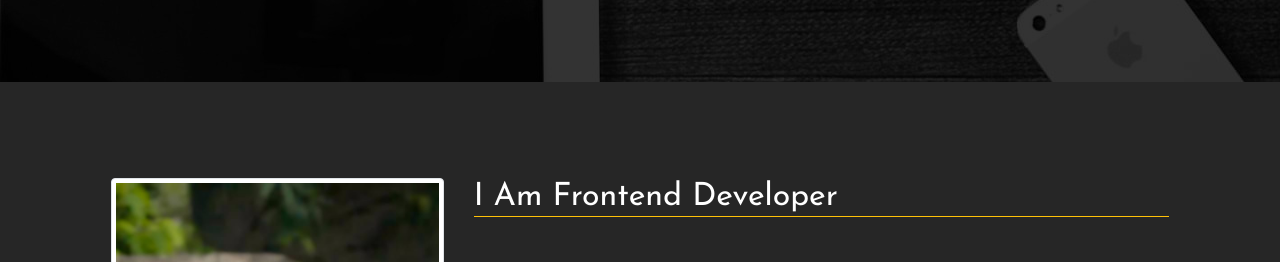
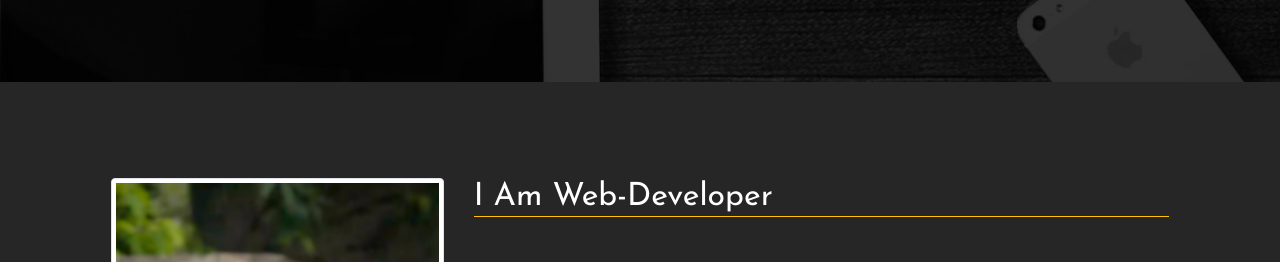
Before and after one commit to GaneshPaul9545/Ganesh-Portfolio, a plain HTML site: page index.html in a window 1280 px wide. Shown: the part 800-1062 px from the top of the page. Drawn offline with nearby package versions, Linux system fonts and the light colour scheme; some icons are missing.

Commit message:
change the frontend to web

```diff
--- a/index.html
+++ b/index.html
@@ -87,7 +87,7 @@
                 </figure>
             </div>
             <div class="col-12 col-md-8 text-white about-me" data-aos="fade-left">
-                <h2 class="mx-auto border-bottom border-warning mb-5">I Am Frontend Developer</h2>
+                <h2 class="mx-auto border-bottom border-warning mb-5">I Am Web-Developer</h2>
                 <p class="lead text-justify mb-4">Hello, I am <span class="font-weight-bold">Ganesh Paul</span>. I have completed in course in web full Stack Development. I am front end developer who loves to create beautifully organized websites. I have a good hand on HTML5, CSS3, JavaScript,
                     , Bootstrap and also React js . I am constantly looking to improve my skills and learn more along the way.</p>
                 <div class="socialIcons">
```
